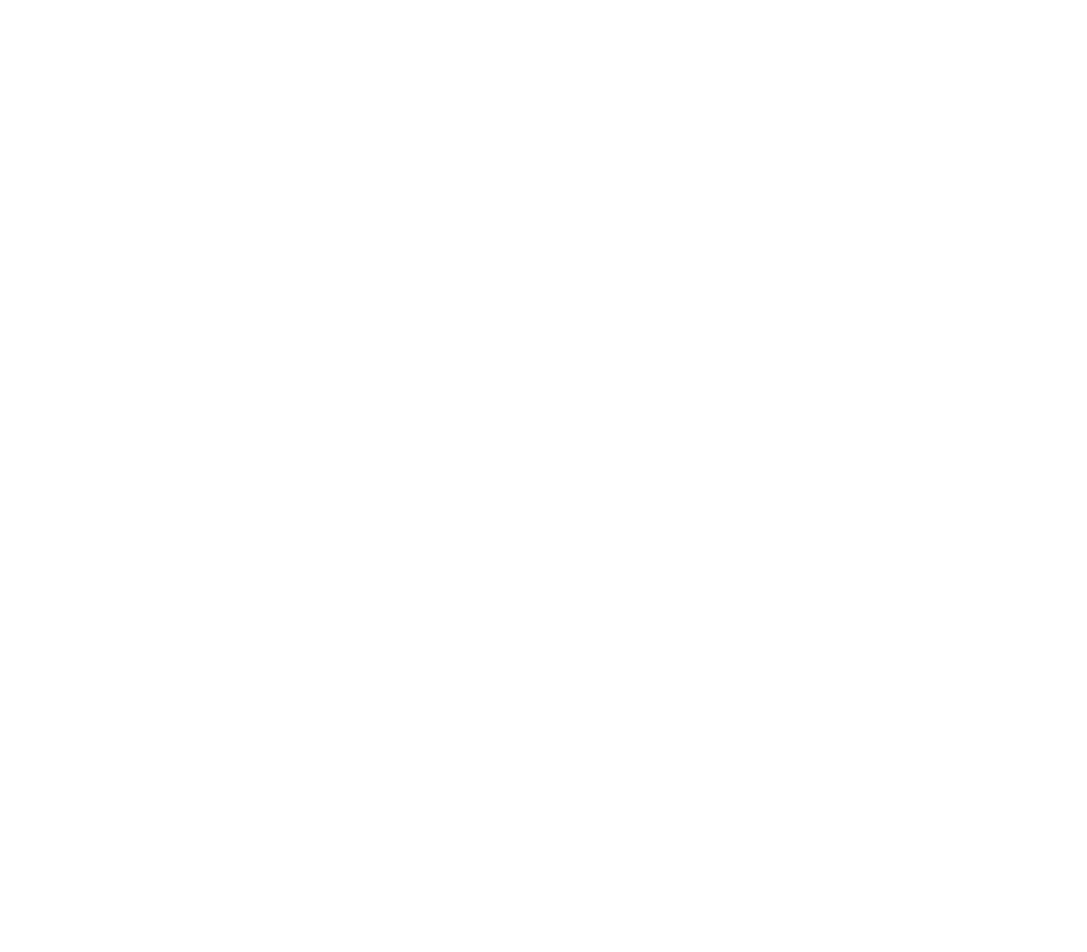
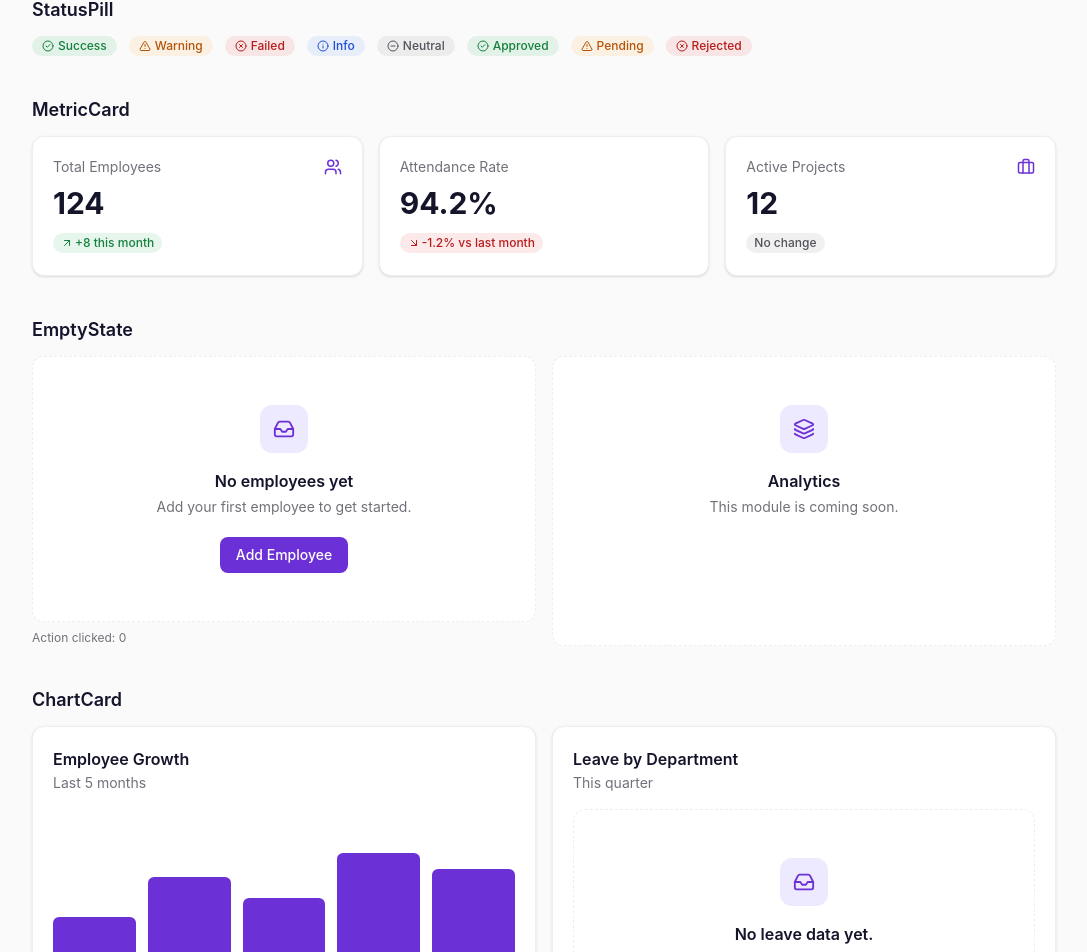
Before and after one commit to Nazmuz-Saif/Ordinis-Submission, a React app in the folder frontend/: page /dev/ui-kit in a window 1280 px wide. Before the commit this address had no page. Shown: the part 160-1112 px from the top of the page, without its empty margins (96-1183 px from the left). Before the commit the page ends 800 px from the top, so only its background shows below. Built offline with nearby package versions, Linux system fonts and the light colour scheme; the HTML template or start-up script is replaced by a standard one.

Commit message:
feat(ST-114): UI kit components and /dev/ui-kit showcase

```diff
--- a/frontend/src/App.jsx
+++ b/frontend/src/App.jsx
@@ -11,6 +11,7 @@
 import RolesPage from './features/roles/RolesPage'
 import ApprovalChainsPage from './features/approvals/ApprovalChainsPage'
 import PendingApprovalsPage from './features/approvals/PendingApprovalsPage'
+import UiKitPage from './features/dev/UiKitPage'
 
 function App() {
   return (
@@ -18,6 +19,7 @@
       <BrowserRouter>
         <Routes>
           <Route path="/login" element={<LoginPage />} />
+          {import.meta.env.DEV && <Route path="/dev/ui-kit" element={<UiKitPage />} />}
           <Route path="/register" element={<RegisterPage />} />
           <Route
             path="/organization"
--- /dev/null
+++ b/frontend/src/components/common/ChartCard.jsx
@@ -0,0 +1,22 @@
+import EmptyState from './EmptyState'
+
+// White card wrapper for a chart. The chart itself is passed as children.
+function ChartCard({ title, subtitle, loading = false, empty = false, emptyText = 'No data to show yet.', children }) {
+  return (
+    <div data-testid="chart-card" className="bg-white rounded-xl border border-[#EEEEF2] shadow-sm p-5">
+      <h3 className="text-base font-semibold text-[#14142B]">{title}</h3>
+      {subtitle && <p className="text-sm text-[#71717A] mt-0.5">{subtitle}</p>}
+      <div className="mt-4">
+        {loading ? (
+          <div data-testid="chart-card-loading" className="skeleton h-48 w-full rounded-lg" />
+        ) : empty ? (
+          <EmptyState title={emptyText} />
+        ) : (
+          children
+        )}
+      </div>
+    </div>
+  )
+}
+
+export default ChartCard
--- /dev/null
+++ b/frontend/src/components/common/EmptyState.jsx
@@ -0,0 +1,31 @@
+import { Inbox, Layers } from 'lucide-react'
+
+// variant="empty"        -> there is no data yet (give the user an action when possible)
+// variant="coming-soon"  -> the module itself is not built yet
+function EmptyState({ title, description, actionLabel, onAction, icon: Icon, variant = 'empty' }) {
+  const DefaultIcon = variant === 'coming-soon' ? Layers : Inbox
+  const ShownIcon = Icon || DefaultIcon
+  return (
+    <div
+      data-testid="empty-state"
+      className="bg-white rounded-xl border border-dashed border-[#EEEEF2] py-12 px-6 flex flex-col items-center text-center"
+    >
+      <div className="w-12 h-12 rounded-xl bg-[#EDE9FE] text-[#6C31D6] flex items-center justify-center mb-4">
+        <ShownIcon size={22} aria-hidden="true" />
+      </div>
+      <h3 className="text-base font-semibold text-[#14142B]">{title}</h3>
+      {description && <p className="text-sm text-[#71717A] mt-1 max-w-sm">{description}</p>}
+      {actionLabel && onAction && variant === 'empty' && (
+        <button
+          onClick={onAction}
+          data-testid="empty-state-action"
+          className="mt-5 bg-[#6C31D6] hover:bg-[#5A28B0] active:scale-[0.98] text-white rounded-lg px-4 py-2 text-sm font-medium transition-all duration-150"
+        >
+          {actionLabel}
+        </button>
+      )}
+    </div>
+  )
+}
+
+export default EmptyState
--- /dev/null
+++ b/frontend/src/components/common/MetricCard.jsx
@@ -0,0 +1,44 @@
+import { ArrowDownRight, ArrowUpRight } from 'lucide-react'
+
+const TONES = {
+  positive: 'bg-[#16A34A]/10 text-[#15803D]',
+  negative: 'bg-[#DC2626]/10 text-[#B91C1C]',
+  neutral: 'bg-[#71717A]/10 text-[#52525B]',
+}
+
+function MetricCard({ label, value, delta, deltaTone = 'neutral', icon: Icon, loading = false }) {
+  if (loading) {
+    return (
+      <div data-testid="metric-card-loading" className="bg-white rounded-xl border border-[#EEEEF2] shadow-sm p-5">
+        <div className="skeleton h-3 w-24 rounded" />
+        <div className="skeleton h-8 w-20 rounded mt-3" />
+        <div className="skeleton h-5 w-28 rounded-full mt-3" />
+      </div>
+    )
+  }
+
+  return (
+    <div
+      data-testid="metric-card"
+      className="bg-white rounded-xl border border-[#EEEEF2] shadow-sm p-5 hover:shadow-md transition-shadow duration-200"
+    >
+      <div className="flex items-center justify-between">
+        <p className="text-sm text-[#71717A]">{label}</p>
+        {Icon && <Icon size={18} className="text-[#6C31D6]" aria-hidden="true" />}
+      </div>
+      <p data-testid="metric-value" className="text-3xl font-bold text-[#14142B] mt-2">{value}</p>
+      {delta && (
+        <span
+          data-testid="metric-delta"
+          className={`inline-flex items-center gap-0.5 mt-3 rounded-full px-2 py-0.5 text-xs font-medium ${TONES[deltaTone] || TONES.neutral}`}
+        >
+          {deltaTone === 'positive' && <ArrowUpRight size={12} aria-hidden="true" />}
+          {deltaTone === 'negative' && <ArrowDownRight size={12} aria-hidden="true" />}
+          {delta}
+        </span>
+      )}
+    </div>
+  )
+}
+
+export default MetricCard
--- /dev/null
+++ b/frontend/src/components/common/StatusPill.jsx
@@ -0,0 +1,30 @@
+import { AlertTriangle, CheckCircle2, Info, MinusCircle, XCircle } from 'lucide-react'
+
+// Status is always shown as icon + text, never by color alone.
+const VARIANTS = {
+  success: { label: 'Success', icon: CheckCircle2, className: 'bg-[#16A34A]/10 text-[#15803D]' },
+  warning: { label: 'Warning', icon: AlertTriangle, className: 'bg-[#F59E0B]/10 text-[#B45309]' },
+  failed: { label: 'Failed', icon: XCircle, className: 'bg-[#DC2626]/10 text-[#B91C1C]' },
+  info: { label: 'Info', icon: Info, className: 'bg-[#3B82F6]/10 text-[#1D4ED8]' },
+  neutral: { label: 'Neutral', icon: MinusCircle, className: 'bg-[#71717A]/10 text-[#52525B]' },
+}
+
+// Names used elsewhere in the product map onto the five variants.
+const ALIASES = { approved: 'success', pending: 'warning', rejected: 'failed', danger: 'failed' }
+
+function StatusPill({ status = 'neutral', label }) {
+  const key = ALIASES[status] || status
+  const variant = VARIANTS[key] || VARIANTS.neutral
+  const Icon = variant.icon
+  return (
+    <span
+      data-testid={`status-pill-${key}`}
+      className={`inline-flex items-center gap-1 rounded-full px-2.5 py-0.5 text-xs font-medium transition-colors duration-150 ${variant.className}`}
+    >
+      <Icon size={12} aria-hidden="true" />
+      {label || variant.label}
+    </span>
+  )
+}
+
+export default StatusPill
--- /dev/null
+++ b/frontend/src/features/dev/UiKitPage.jsx
@@ -0,0 +1,103 @@
+import { useState } from 'react'
+import { Briefcase, Users } from 'lucide-react'
+import StatusPill from '../../components/common/StatusPill'
+import MetricCard from '../../components/common/MetricCard'
+import EmptyState from '../../components/common/EmptyState'
+import ChartCard from '../../components/common/ChartCard'
+
+const BARS = [
+  { label: 'Jan', value: 40 },
+  { label: 'Feb', value: 65 },
+  { label: 'Mar', value: 52 },
+  { label: 'Apr', value: 80 },
+  { label: 'May', value: 70 },
+]
+
+function SimpleBars() {
+  return (
+    <div className="flex items-end gap-3 h-48">
+      {BARS.map((b) => (
+        <div key={b.label} className="flex-1 flex flex-col items-center gap-1">
+          <div className="w-full rounded-t-md bg-[#6C31D6]" style={{ height: `${b.value * 1.6}px` }} />
+          <span className="text-xs text-[#71717A]">{b.label}</span>
+        </div>
+      ))}
+    </div>
+  )
+}
+
+function Section({ title, children }) {
+  return (
+    <section className="mb-10">
+      <h2 className="text-lg font-semibold text-[#14142B] mb-3">{title}</h2>
+      {children}
+    </section>
+  )
+}
+
+// Development-only showcase of the shared UI components. Route: /dev/ui-kit
+function UiKitPage() {
+  const [loading, setLoading] = useState(false)
+  const [clicks, setClicks] = useState(0)
+
+  return (
+    <div className="min-h-screen bg-[#FAFAFA] p-6">
+      <div className="max-w-5xl mx-auto">
+        <h1 className="text-2xl font-bold text-[#14142B]">UI Kit</h1>
+        <p className="text-sm text-[#71717A] mt-1 mb-6">Shared components from the Ordinis design system.</p>
+
+        <label className="flex items-center gap-2 text-sm text-[#14142B] mb-8">
+          <input type="checkbox" checked={loading} onChange={(e) => setLoading(e.target.checked)} />
+          Show loading states
+        </label>
+
+        <Section title="StatusPill">
+          <div className="flex flex-wrap gap-3">
+            <StatusPill status="success" />
+            <StatusPill status="warning" />
+            <StatusPill status="failed" />
+            <StatusPill status="info" />
+            <StatusPill status="neutral" />
+            <StatusPill status="approved" label="Approved" />
+            <StatusPill status="pending" label="Pending" />
+            <StatusPill status="rejected" label="Rejected" />
+          </div>
+        </Section>
+
+        <Section title="MetricCard">
+          <div className="grid grid-cols-1 sm:grid-cols-2 lg:grid-cols-3 gap-4">
+            <MetricCard label="Total Employees" value="124" delta="+8 this month" deltaTone="positive" icon={Users} loading={loading} />
+            <MetricCard label="Attendance Rate" value="94.2%" delta="-1.2% vs last month" deltaTone="negative" loading={loading} />
+            <MetricCard label="Active Projects" value="12" delta="No change" icon={Briefcase} loading={loading} />
+          </div>
+        </Section>
+
+        <Section title="EmptyState">
+          <div className="grid grid-cols-1 md:grid-cols-2 gap-4">
+            <div>
+              <EmptyState
+                title="No employees yet"
+                description="Add your first employee to get started."
+                actionLabel="Add Employee"
+                onAction={() => setClicks((c) => c + 1)}
+              />
+              <p data-testid="empty-state-clicks" className="text-xs text-[#71717A] mt-2">Action clicked: {clicks}</p>
+            </div>
+            <EmptyState variant="coming-soon" title="Analytics" description="This module is coming soon." />
+          </div>
+        </Section>
+
+        <Section title="ChartCard">
+          <div className="grid grid-cols-1 md:grid-cols-2 gap-4">
+            <ChartCard title="Employee Growth" subtitle="Last 5 months" loading={loading}>
+              <SimpleBars />
+            </ChartCard>
+            <ChartCard title="Leave by Department" subtitle="This quarter" empty emptyText="No leave data yet." />
+          </div>
+        </Section>
+      </div>
+    </div>
+  )
+}
+
+export default UiKitPage
--- a/frontend/src/index.css
+++ b/frontend/src/index.css
@@ -1 +1,13 @@
 @import "tailwindcss";
+
+/* Grey shimmer used for loading placeholders (design system: skeleton, never a spinner). */
+.skeleton {
+  background: linear-gradient(90deg, #EEEEF2 25%, #F6F6F9 50%, #EEEEF2 75%);
+  background-size: 200% 100%;
+  animation: skeleton-shimmer 1.4s ease-in-out infinite;
+}
+
+@keyframes skeleton-shimmer {
+  0% { background-position: 200% 0; }
+  100% { background-position: -200% 0; }
+}
```
